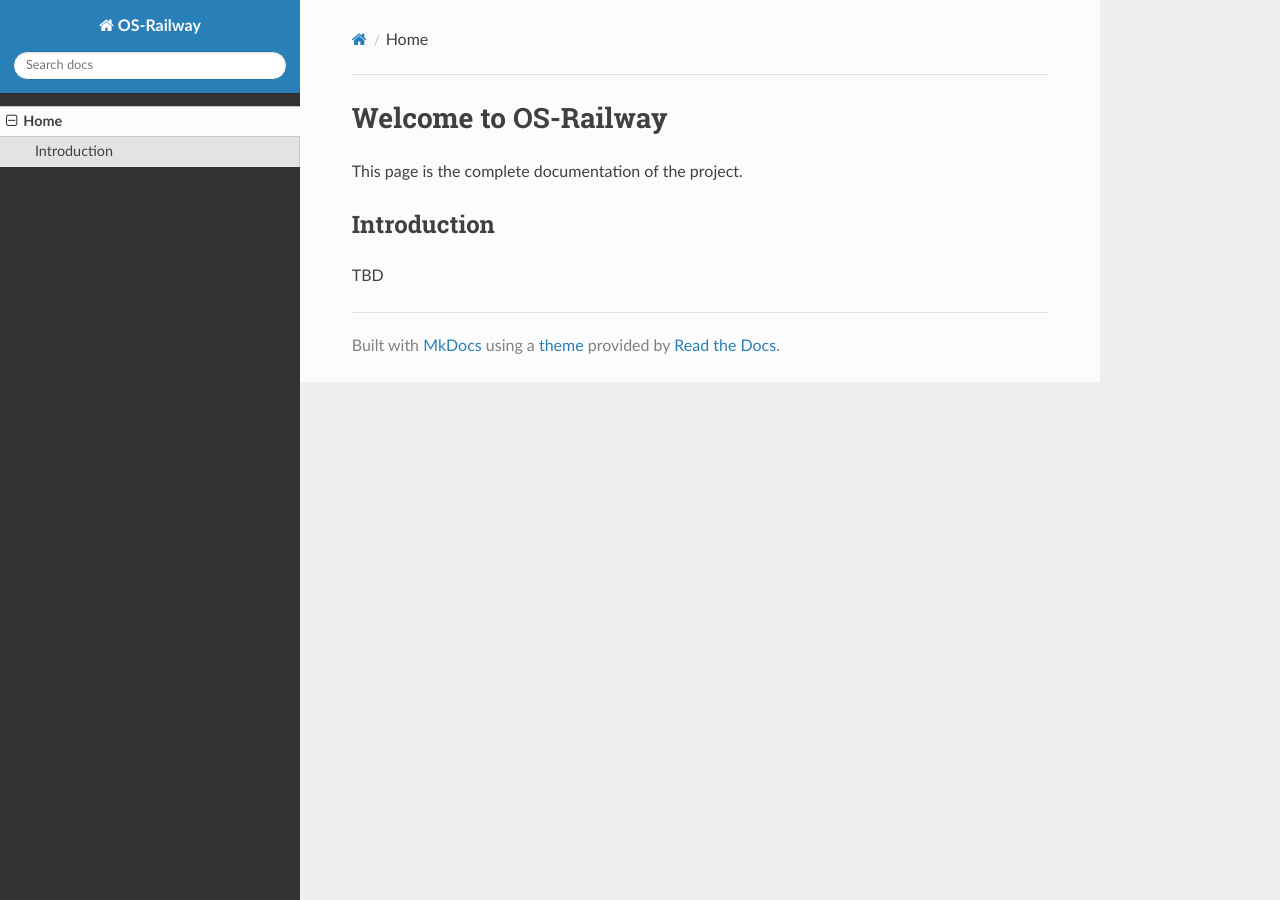
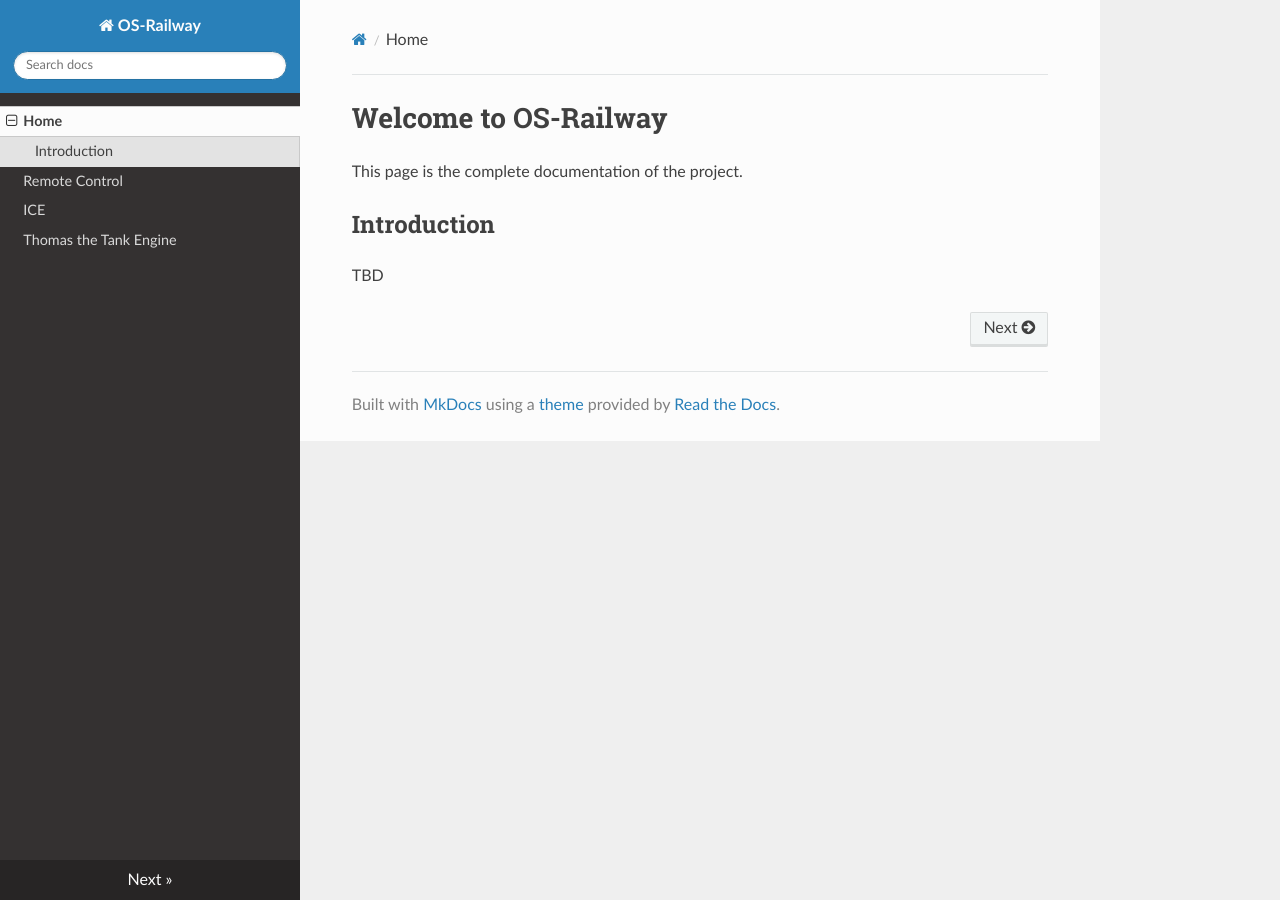
Before and after one commit to os-railway/documentation, an MkDocs documentation site: the page built from docs/index.md, in a window 1280 px wide. Built offline with MkDocs 1.6.1, drawn with Linux system fonts in a browser that asks for light colours; nearby versions of some CDN libraries.

Commit message:
adding new subprojects
Signed-off-by: Peter Siegmund <developer@mars3142.org>

```diff
--- a/mkdocs.yml
+++ b/mkdocs.yml
@@ -1,4 +1,7 @@
 site_name: OS-Railway
 nav:
   - Home: index.md
+  - Remote Control: remote-control.md
+  - ICE: ice.md
+  - Thomas the Tank Engine: thomas-the-tank-engine.md
 theme: readthedocs
```
Also changed, not shown: docs/ice.md (added, +1 -0 lines), docs/remote-control.md (added, +1 -0 lines), docs/thomas-the-tank-engine.md (added, +1 -0 lines), 1 other file.
